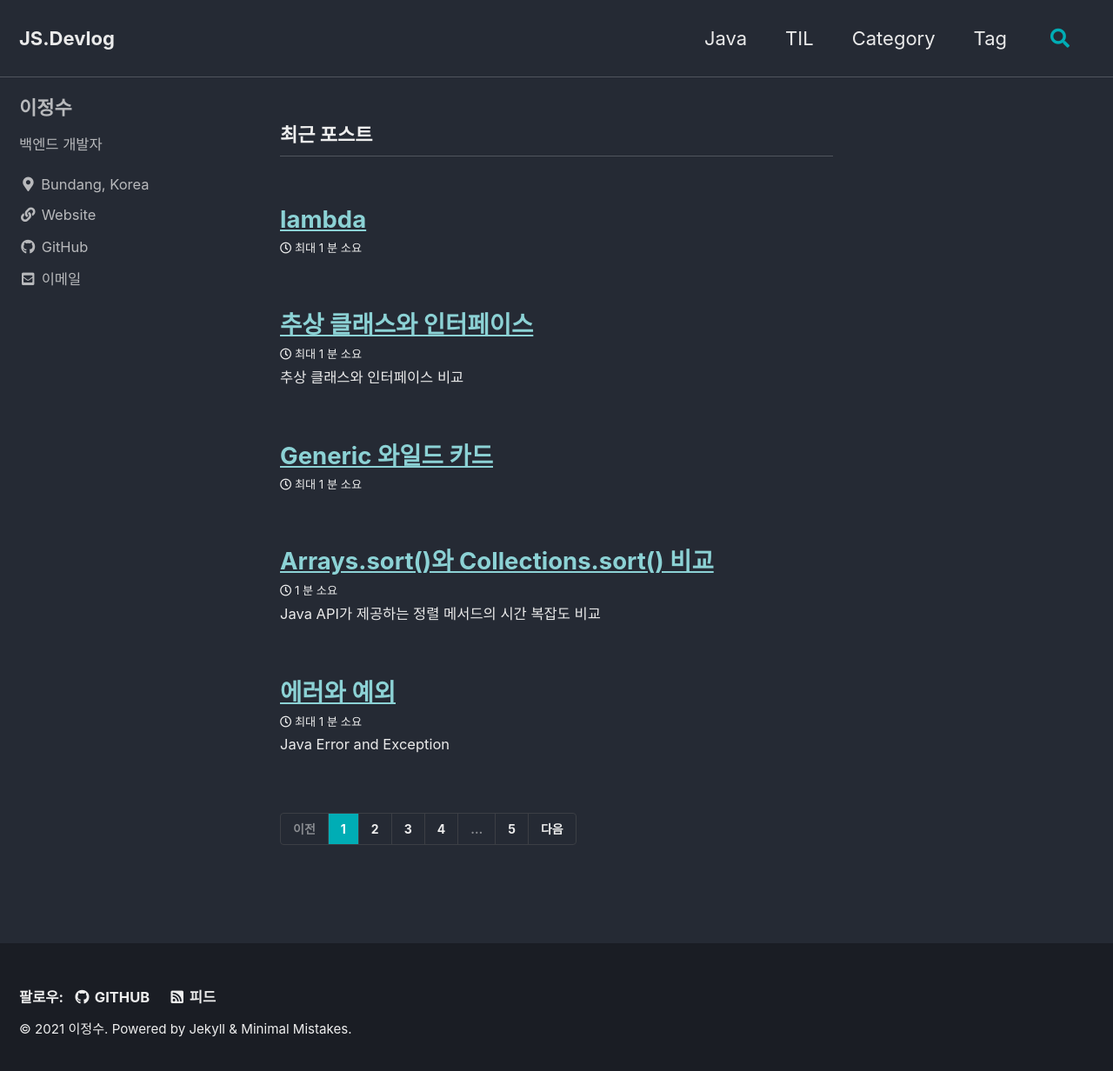
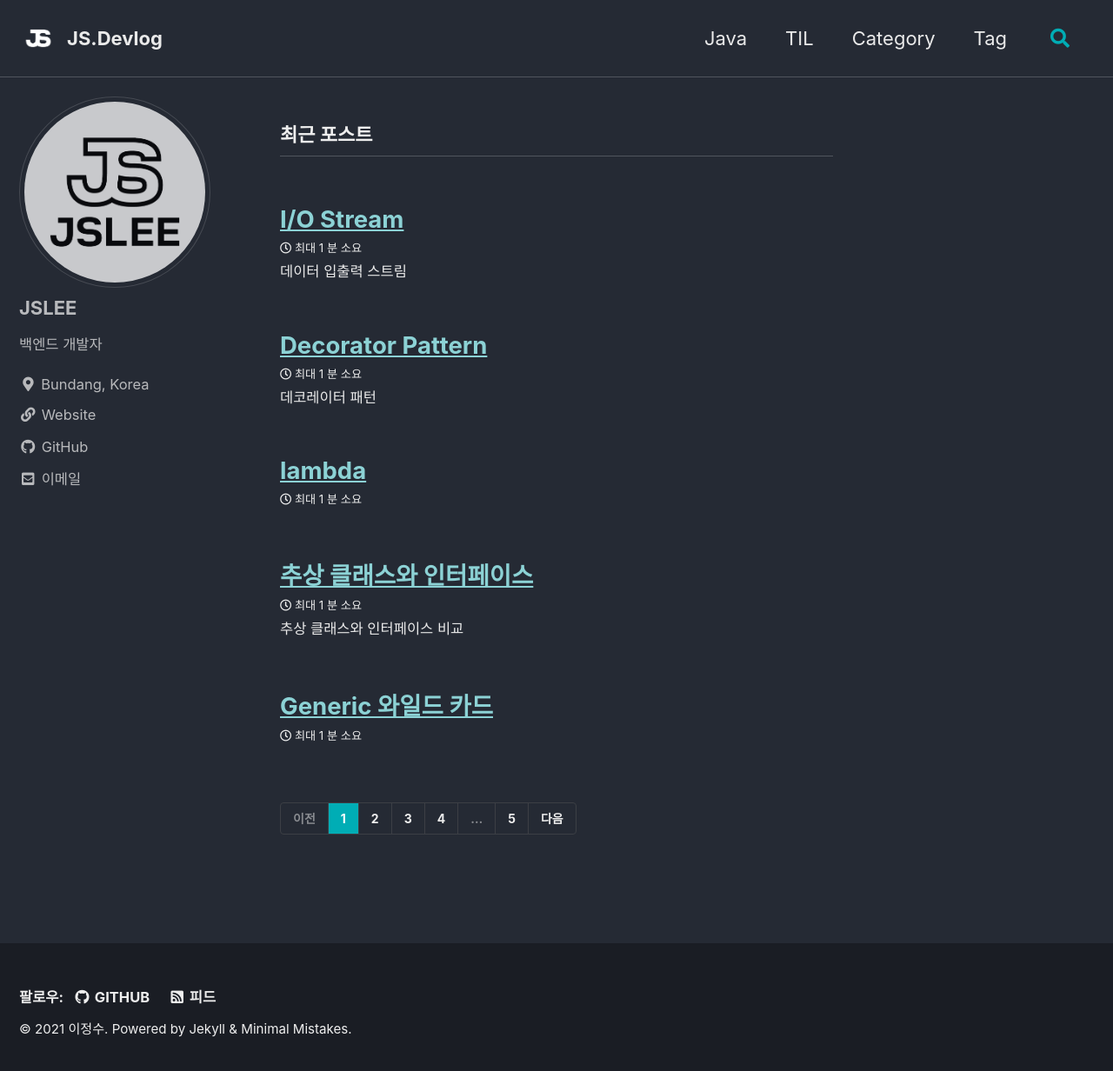
Before and after one commit to jslee7420/devlog, a Jekyll site: the page built from index.html, in a window 1280 px wide and 1240 px high. Shown: the top 1232 px of the window at 87% size. Built offline with Jekyll 4.4.1, drawn with Linux system fonts in a browser that asks for light colours; cached includes are drawn as plain includes; the list of posts is cut into pages by our own code; part of the change alters nothing that is shown.

Commit message:
ADD logo and avatar img

```diff
--- a/_config.yml
+++ b/_config.yml
@@ -25,7 +25,7 @@ url: #"https://jslee7420.github.io" # the base hostname & protocol for your site
 baseurl: #"/devlog" # the subpath of your site, e.g. "/blog"
 repository: "jslee7420/devlog" # GitHub username/repo-name e.g. "mmistakes/minimal-mistakes"
 teaser: # path of fallback teaser image, e.g. "/assets/images/500x300.png"
-logo: # path of logo image to display in the masthead, e.g. "/assets/images/88x88.png"
+logo: "assets/img/JS_LOGO-05.png" # path of logo image to display in the masthead, e.g. "/assets/images/88x88.png"
 masthead_title: # overrides the website title displayed in the masthead, use " " for no title
 # breadcrumbs            : false # true, false (default)
 words_per_minute: 200
@@ -100,8 +100,8 @@ analytics:
 
 # Site Author
 author:
-  name: "이정수"
-  avatar: # path of avatar image, e.g. "/assets/images/bio-photo.jpg"
+  name: "JSLEE"
+  avatar: "assets/img/JS_LOGO-02.png" # path of avatar image, e.g. "/assets/images/bio-photo.jpg"
   bio: "백엔드 개발자"
   location: "Bundang, Korea"
   email: "jeongsoo.lee7420@gmail.com"
--- /dev/null
+++ b/_posts/2021-07-29-DecoratorPattern.md
@@ -0,0 +1,21 @@
+---
+title: "Decorator Pattern"
+excerpt: "데코레이터 패턴"
+
+categories:
+  - TIL
+tags:
+  - [Java, Decorator]
+
+toc: true
+toc_sticky: true
+
+date: 2021-07-29
+last_modified_at: 2021-07-29
+---
+
+구성과 위임을 통한 확장!(association: 'has a')
+
+객체의 기능을 동적으로 확장
+
+빌더: 복잡한 객체 생성과정이 중요한 경우 빌더로 만들어서 객체 생성(캡슐화)
--- /dev/null
+++ b/_posts/2021-07-29-IO Stream.md
@@ -0,0 +1,59 @@
+---
+title: "I/O Stream"
+excerpt: "데이터 입출력 스트림"
+
+categories:
+  - TIL
+tags:
+  - [Java, I/O Stream]
+
+toc: true
+toc_sticky: true
+
+date: 2021-07-29
+last_modified_at: 2021-07-29
+---
+
+스트림은 입출력장치간의 데이터 이동 통로(스트림을 통해 하나의 입출력장치로부터 다른 입출력장치로 데이터의 이동 발생)
+스트림은 단방향의 데이터 이동만을 지원
+
+- 입력 스트림: 읽기 작업
+- 출력 스트림: 출력 작업
+  노드: 데이터 이동의 src와 dest 이되는 입출력 장치
+
+## 노드 스트림
+
+노드 스트림은 저수준의 스트림으로 입출력 노드에 직집 연결되는 스트림입니다. 노드 스트림은 필수적으로 사용해야합니다.
+
+| 데이터 타입 | 입력        | 출력         |
+| ----------- | ----------- | ------------ |
+| byte        | InputStream | OutputStream |
+| char        | Reader      | Writer       |
+
+## 필터 스트림
+
+다른 스트림을 보조하는 기능적인 스트림입니다. 옵셔널 하지만 보통 사용합니다. 필터 스트림은 연쇄적으로 사용 가능합니다. 필터 스트림은 생성자의 매개변수로 다른 스트림을 취합니다.
+
+입출력 필터 스트림이 항상 쌍을 이룰 필요는 없다. 다른 스트림으로 주고 받을 수 있다.
+
+## 버퍼
+
+입출력 장치에 접근해서 데이터를 쓰는 것은 시간이 많이 소요됩니다. 따라서 메모리에 버퍼 공간을 만들어서 버퍼가 모두 채워질때 버퍼의 데이터를 입출력장치로 이동시켜 입출력에 소요되는 시간을 줄일 수 있습니다.
+
+### flush
+
+명시적으로 버퍼를 비우는 것으로 예를 들어 채팅의 경우 버퍼가 다 차는 것을 기다리면 안되기 때문에 flush로 강제로 버퍼의 내용을 전송.
+
+## 직렬화
+
+연속적인 데이터의 나열
+
+객체 단위의 입출력 지원, static변수는 해당안됨 객체의 멤버변수만!
+
+객체의 메타 정보는 Serializable interface가 implement되어야 한다.(해당 인터페이스에는 추상 메서드 없음)
+
+다른 JVM으로 객체의 상태 정보 전송 -> 받은 데이터로 해당 객체 생성해서 채워넣음.
+
+A->B 관계(has a)인 경우 A가 serializable이면 B도 serializable이어야 한다.
+A를 보낼때 B도 보내져야 하므로
+아니면 Runtime Error 발생
--- a/_sass/minimal-mistakes/_sidebar.scss
+++ b/_sass/minimal-mistakes/_sidebar.scss
@@ -127,7 +127,7 @@
   }
 
   img {
-    max-width: 110px;
+    max-width: 220px;
     border-radius: 50%;
 
     @include breakpoint($large) {
```
Also changed, not shown: assets/img/JS_LOGO-02.png (added), assets/img/JS_LOGO-05.png (added).
